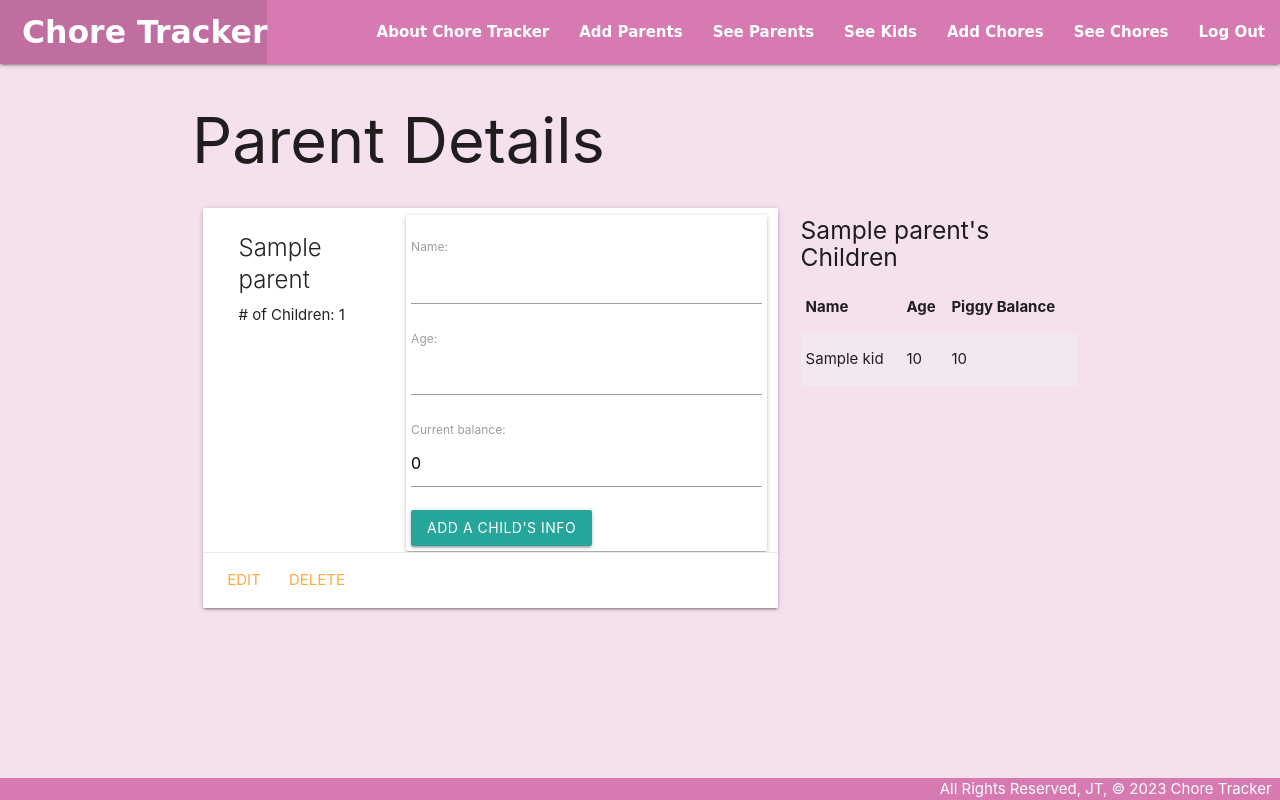
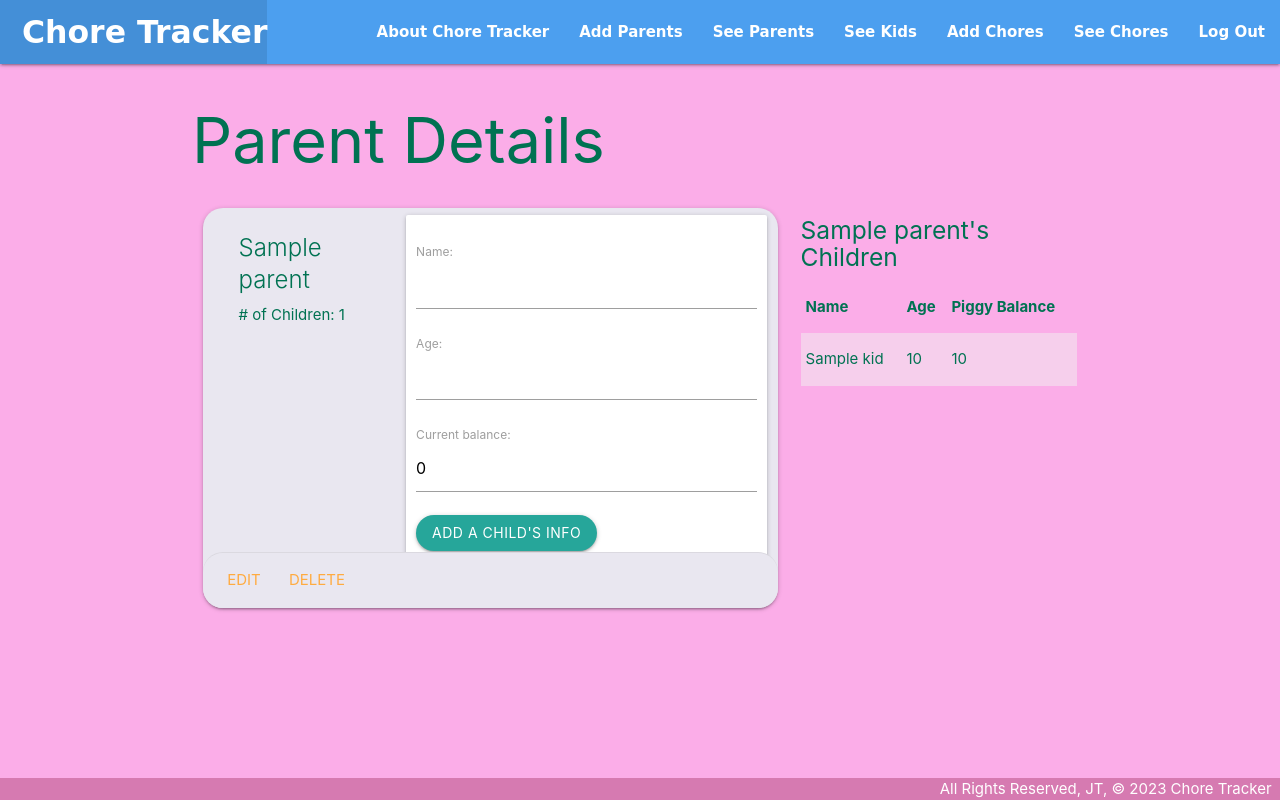
Before and after one commit to tthephas/Chore-Tracker, a Django app: page /parents/1/ in a window 1280 px wide. Run offline with Django 4.2, Linux system fonts and the light colour scheme; a user stored in the database is signed in; tables that the repository leaves empty hold one stand-in row (values such as "Sample post"); some web fonts are replaced.

Commit message:
color palette styling added to all pages

```diff
--- a/main_app/templates/about.html
+++ b/main_app/templates/about.html
@@ -3,15 +3,15 @@
 {% block content %}
 
 
-    <h1>About the Chore Tracker</h1>
+    <h1 style="color:#007252; font-weight: bolder;">About the Chore Tracker</h1>
         <hr>
-        <p>Calling all Kids! Do you want to see how much money is in your piggy bank? <br>
+        <p style="color:#007252">Calling all Kids! Do you want to see how much money is in your piggy bank? <br>
         Do you wish you knew what chores you could do to add money? <br>
         Do you want to tell your parents about other chores you have done lately? <br><br><br>
         The Chore Tracker does all of that! You can see how much money is in your piggy bank, see how you can earn more money, and watch your account grow!  <br><br>
 
 
         </p>
-    <footer>All Rights Reserved, JT, &copy; 2023 Chore Tracker</footer>
+    <footer style="color:#007252">All Rights Reserved, JT, &copy; 2023 Chore Tracker</footer>
 
 {% endblock %}
--- a/main_app/templates/base.html
+++ b/main_app/templates/base.html
@@ -18,10 +18,10 @@
 <link href="https://fonts.googleapis.com/css2?family=Schoolbell&display=swap" rel="stylesheet">
 
 </head>
-<body style="background-color: #F5E0ED;">
+<body style="background-color: #FBADE8;">
   <header class="navbar-fixed" >
     <nav>
-      <div class="nav-wrapper" style="background-color: #D67AB1; ">
+      <div class="nav-wrapper" style="background-color: #4C9FEF; ">
         <ul>
           <li><a href="/" class="left brand-logo" style="font-family: 'Schoolbell', cursive; font-weight: bolder;">&nbsp;&nbsp;Chore Tracker</a></li>
         </ul>
--- a/main_app/templates/chores/detail.html
+++ b/main_app/templates/chores/detail.html
@@ -1,9 +1,9 @@
 {% extends 'base.html' %}
 {% block content %}
 
-<h1>Chore Details</h1>
+<h1 style="color:#007252">Chore Details</h1>
 
-    <div class="card" style="width: 500px; border-radius: 20px;">
+    <div class="card" style="width: 500px; border-radius: 20px; background-color: #E9E7F0; color:#007252">
         <div class="card-content">
             <span class="card-title">{{ chore.name }}</span>
             <p>Date: {{ chore.date }}</p>
--- a/main_app/templates/home.html
+++ b/main_app/templates/home.html
@@ -2,7 +2,7 @@
 
     {% block content %}
 
-        <h1>HOME of the CHORE TRACKER</h1>
+        <h1 style="color:#007252">HOME of the CHORE TRACKER</h1>
 
         <br>
 
--- a/main_app/templates/kids/index.html
+++ b/main_app/templates/kids/index.html
@@ -1,12 +1,12 @@
 {% extends 'base.html' %}
 {% block content %}
 
-<h1>Kid List</h1>
+<h1 style="color:#007252; ">Kid List</h1>
 
 {% for kid in kids %}
-  <div class="card hoverable" style="width: 400px; border-radius: 20px;">
+  <div class="card hoverable" style="width: 400px; border-radius: 20px; color:#007252; background-color: #E9E7F0">
     <a href="{% url 'kids_detail' kid.id %}" style="color: black;">
-    <div class="card-content" >
+    <div class="card-content" style="color:#007252" >
       <span class="card-title">{{ kid.name }}</span>
 
       <p>Age: {{ kid.age }}</p>
--- a/main_app/templates/main_app/chore_form.html
+++ b/main_app/templates/main_app/chore_form.html
@@ -4,11 +4,11 @@
     {% if object %}
     <h1>Edit <span class="teal-text">{{object.name}}</span></h1>
     {% else %}
-    <h1>Add NEW Chore</h1>
+    <h1 style="color:#007252; ">Add NEW Chore</h1>
     {% endif %}
 
 
-  <form action="{% url 'chores_create' %}" method="POST">
+  <form action="{% url 'chores_create' %}" method="POST" style="background-color: #E9E7F0; width: 750px; font-weight: bold; border-radius: 20px; padding: 20px;">
       <!-- Django requires the following for security purposes -->
       {% csrf_token %}
         <table>
--- a/main_app/templates/main_app/parent_form.html
+++ b/main_app/templates/main_app/parent_form.html
@@ -4,17 +4,17 @@
     {% if object %}
     <h1>Edit <span class="teal-text">{{object.name}}</span></h1>
     {% else %}
-    <h1>Add NEW Parent</h1>
+    <h1 style="color:#007252">Add NEW Parent</h1>
     {% endif %}
 
 
-  <form action="" method="POST">
+  <form action="" method="POST" style="background-color: #E9E7F0; width: 600px; font-weight: bold; border-radius: 20px; padding: 20px;">
     <!-- Django requires the following for security purposes -->
     {% csrf_token %}
     <table>
         {{ form.as_table }}
     </table>
     <br>
-    <input type="submit" value="Submit" class="btn">
+    <input type="submit" value="Submit" class="btn" style="margin: 0 0 15px 15px">
   </form>
 {% endblock %}
--- a/main_app/templates/parents/detail.html
+++ b/main_app/templates/parents/detail.html
@@ -1,13 +1,13 @@
 {% extends 'base.html' %}
 {% block content %}
 
-<h1>Parent Details</h1>
+<h1 style="color:#007252">Parent Details</h1>
     <div class="row">
         <div class="col s8">
 
-            <div class="card medium">
+            <div class="card medium" style="border-radius: 20px;background-color: #E9E7F0">
               <div class="col s4">
-                <div class="card-content">
+                <div class="card-content" style="color:#007252; ">
                   <span class="card-title">{{ parent.name }}</span>
                   <p># of Children: {{ parent.children }}</p>
 
@@ -15,16 +15,16 @@
               </div>
               <div class="col s8">
 
-                <div class="card small" style="height:fit-content; padding:5px;">
-                  <form action="{% url 'add_kid' parent.id %}" method="POST">
+                <div class="card small" style="height:fit-content; padding:10px; margin-bottom: 10px;">
+                  <form action="{% url 'add_kid' parent.id %}" method="POST" >
                     {% csrf_token %}
                     <!-- Render the inputs -->
                     {{ kid_form.as_p }}
-                    <input type="submit" class="btn" value="Add a Child's Info">
+                    <input type="submit" class="btn" value="Add a Child's Info" style="border-radius: 20px;">
                   </form>
                 </div>
               </div>
-                <div class="card-action">
+                <div class="card-action" style="border-radius: 20px;">
                     <a href="{% url 'parents_update' parent.id %}">Edit</a>
                     <a href="{% url 'parents_delete' parent.id %}">Delete</a>
                 </div>
@@ -34,9 +34,9 @@
 
         <div class="col s4">
 
-          <table class="striped" >
+          <table class="striped" style="color:#007252" >
             <thead>
-              <h5>{{ parent.name }}'s Children </h5>
+              <h5 style="color:#007252">{{ parent.name }}'s Children </h5>
               <tr>
                 <th>Name</th>
                 <th>Age</th>
--- a/main_app/templates/parents/index.html
+++ b/main_app/templates/parents/index.html
@@ -1,12 +1,12 @@
 {% extends 'base.html' %}
 {% block content %}
 
-<h1>Parent List</h1>
+<h1 style="color:#007252">Parent List</h1>
 
 {% for parent in parents %}
-  <div class="card hoverable" style="width: 400px;">
+  <div class="card hoverable" style="width: 400px; border-radius: 20px; background-color: #E9E7F0">
     <a href="{% url 'parents_detail' parent.id %}" style="color: black;">
-      <div class="card-content">
+      <div class="card-content" style="color:#007252; ">
         <span class="card-title">{{ parent.name }}</span>
         <p>Number of kids: {{ parent.children }}</p>
 
--- a/main_app/templates/registration/login.html
+++ b/main_app/templates/registration/login.html
@@ -2,7 +2,7 @@
 {% block content %}
 
     <h1>Log In</h1>
-    <form method="POST" action="{% url 'login' %}">
+    <form method="POST" action="{% url 'login' %}" style="background-color: #E9E7F0; width: 750px; font-weight: bold; border-radius: 20px; padding: 20px;">
         {% csrf_token %}
         {{ form.as_p }}
         <input type="hidden" name="next" value="{{ next }}">
--- a/main_app/templates/registration/signup.html
+++ b/main_app/templates/registration/signup.html
@@ -5,7 +5,7 @@
 
 <p class="red-text">{{ error_message }}</p>
 
-    <form method="POST" action="{% url 'signup' %}">
+    <form method="POST" action="{% url 'signup' %}" style="background-color: #E9E7F0; width: 750px; font-weight: bold; border-radius: 20px; padding: 20px;">
         {% csrf_token %}
         {{ form.as_p }}
         <input type="submit" class="btn" value="Sign Up">
```
Also changed, not shown: main_app/templates/chores/index.html (+6 -3 lines), main_app/templates/kids/detail.html (+13 -10 lines).
